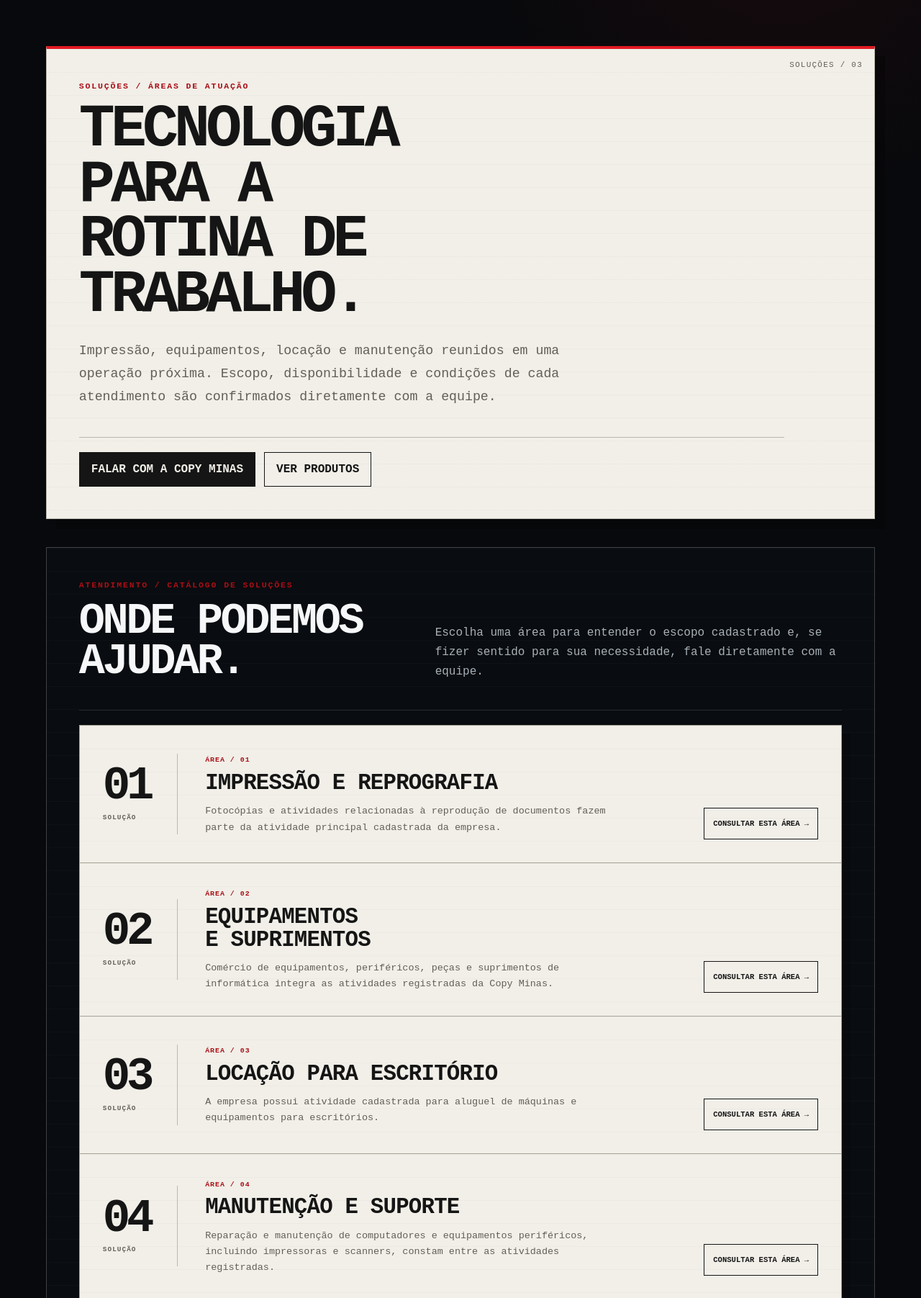
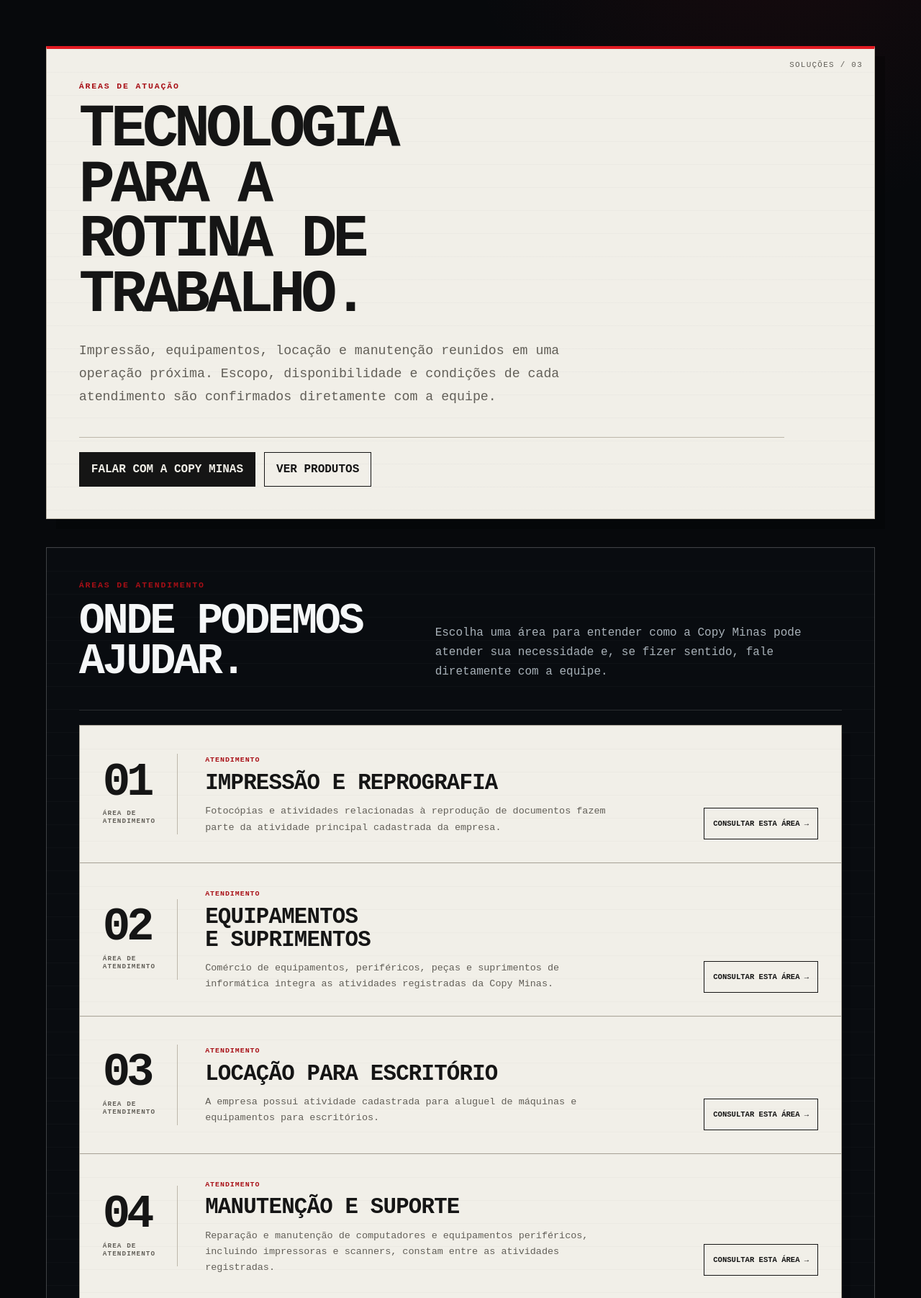
Before and after one commit to BrunoWerninghaus/site_copyminas, a Flask app: page /solucoes in a window 1280 px wide. Shown: the part 144-1947 px from the top of the page at 72% size. Run offline with Flask 3, Linux system fonts and the light colour scheme.

Commit message:
Clarify customer-facing Solutions labels

```diff
--- a/src/copyminas/templates/public/solutions.html
+++ b/src/copyminas/templates/public/solutions.html
@@ -12,7 +12,7 @@
     <section class="paper-sheet solutions-hero-sheet" data-sheet="SOLUÇÕES / 03">
         <div class="solutions-hero">
             <div class="solutions-hero__copy">
-                <p class="paper-kicker">Soluções / áreas de atuação</p>
+                <p class="paper-kicker">Áreas de atuação</p>
                 <h1 class="paper-title">Tecnologia para a rotina de trabalho.</h1>
                 <p class="paper-lead">
                     Impressão, equipamentos, locação e manutenção reunidos em uma operação próxima.
@@ -32,11 +32,11 @@
     <section class="solutions-section" aria-labelledby="solutions-list-title">
         <header class="solutions-section__heading">
             <div>
-                <p class="paper-kicker">Atendimento / catálogo de soluções</p>
+                <p class="paper-kicker">Áreas de atendimento</p>
                 <h2 id="solutions-list-title">Onde podemos ajudar.</h2>
             </div>
             <p>
-                Escolha uma área para entender o escopo cadastrado e, se fizer sentido para sua necessidade,
+                Escolha uma área para entender como a Copy Minas pode atender sua necessidade e, se fizer sentido,
                 fale diretamente com a equipe.
             </p>
         </header>
@@ -46,11 +46,11 @@
             <article class="solution-row" id="solucao-{{ solution.code }}">
                 <div class="solution-row__register" aria-hidden="true">
                     <span>{{ solution.code }}</span>
-                    <small>SOLUÇÃO</small>
+                    <small>ÁREA DE ATENDIMENTO</small>
                 </div>
 
                 <div class="solution-row__body">
-                    <span class="solution-row__code">Área / {{ "%02d"|format(loop.index) }}</span>
+                    <span class="solution-row__code">Atendimento</span>
                     <h3>{{ solution.title }}</h3>
                     <p>{{ solution.description }}</p>
                 </div>
@@ -67,7 +67,7 @@
     <section class="solutions-matrix" aria-labelledby="solutions-matrix-title">
         <header>
             <div>
-                <span>MODALIDADES / VISÃO GERAL</span>
+                <span>Formas de atendimento</span>
                 <h2 id="solutions-matrix-title">Venda, aluguel e manutenção.</h2>
             </div>
             <p>Resumo das modalidades gerais por tipo de equipamento. Condições específicas continuam sob consulta.</p>
@@ -103,7 +103,7 @@
 
     <section class="solutions-decision" aria-labelledby="solutions-decision-title">
         <div>
-            <span>PRÓXIMO PASSO / ATENDIMENTO</span>
+            <span>Precisa de orientação?</span>
             <h2 id="solutions-decision-title">Não sabe qual solução se encaixa?</h2>
             <p>
                 Descreva o que você precisa. A equipe confirma o escopo, a disponibilidade e a forma de atendimento adequada ao seu caso.
```
